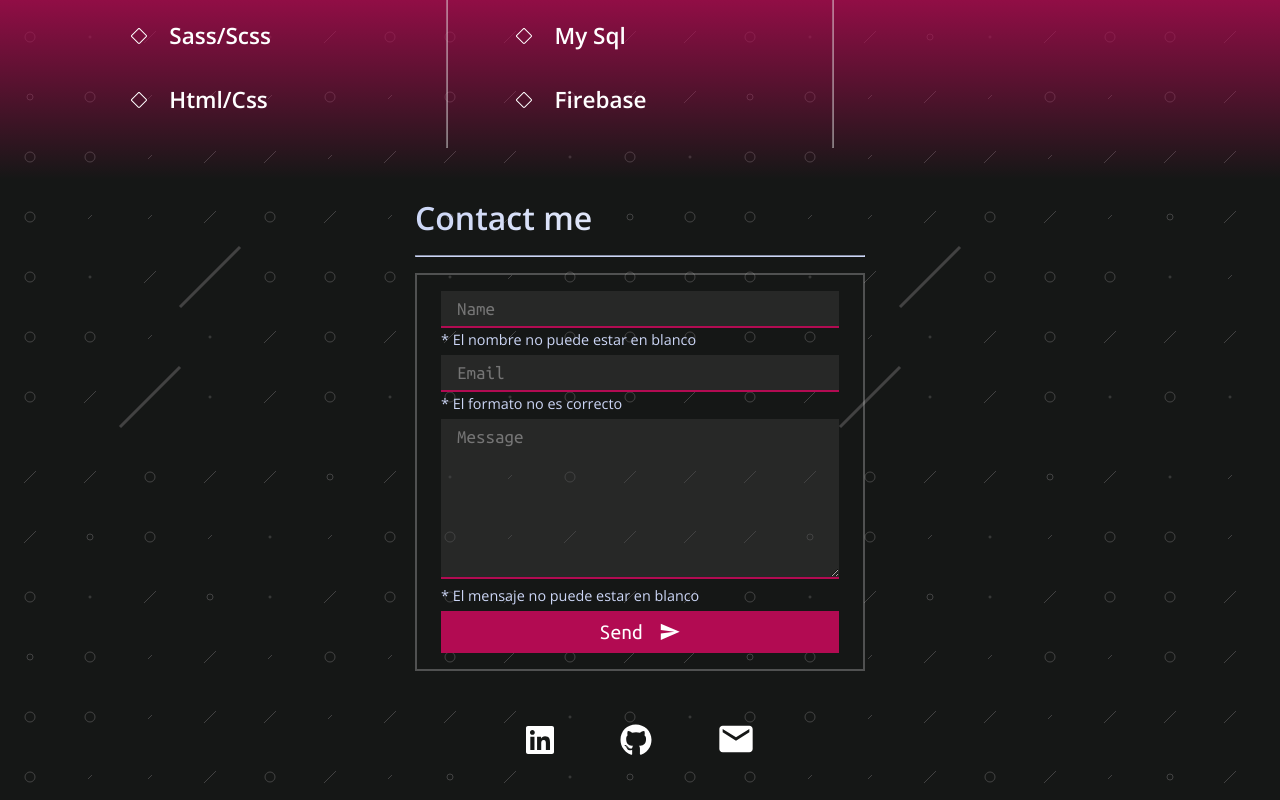
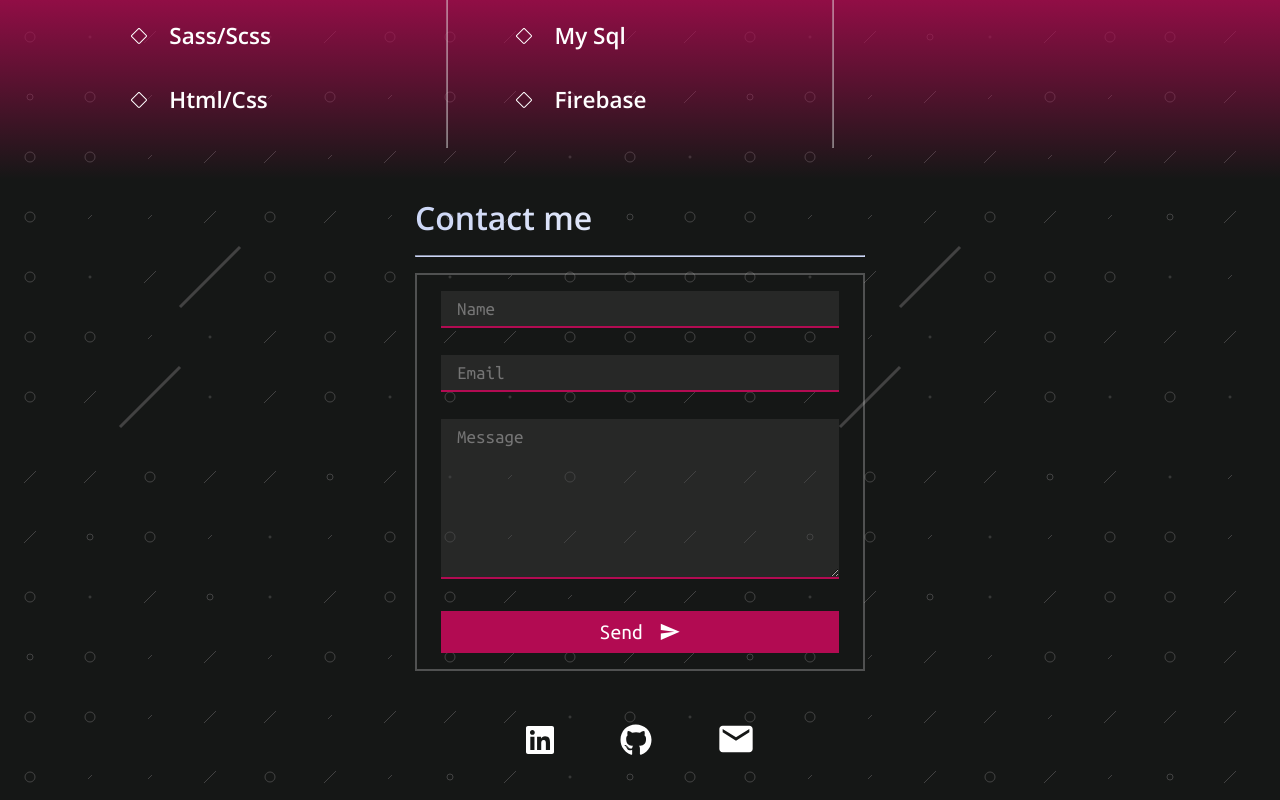
Before and after one commit to AndresJoaquinNino/my-web-site, a React (Create React App) app: page / in a window 1280 px wide. Shown: the part 1793-2593 px from the top of the page. Built offline with nearby package versions, Linux system fonts and the light colour scheme; the HTML template or start-up script is replaced by a standard one.

Commit message:
Validations for form

```diff
--- a/src/components/Contact.jsx
+++ b/src/components/Contact.jsx
@@ -1,40 +1,58 @@
 import './Contact.scss';
-import { FaGithub, FaLinkedin  } from "react-icons/fa";
-import { MdSend, MdEmail } from "react-icons/md";
+import { FaGithub, FaLinkedin  } from 'react-icons/fa';
+import { MdSend, MdEmail } from 'react-icons/md';
+import { Formik, Form, Field, ErrorMessage } from 'formik';
 
 const Contact = () => {
+
+    const validateForm = (values) => {
+        const errors = {};
+        for (const field in values){
+            if(values[field].trim() === '') errors[field] = '* Required'
+        }
+        const emailRegex = /^[A-Z0-9._%+-]+@[A-Z0-9.-]+\.[A-Z]{2,4}$/i;
+        if(!emailRegex.test(values.email)) errors.email = '* Invalid email address'
+        return errors;
+    }
+
     return (
         <div className='page__contact' id='contact'>
             <header className='gradient-text'>
                 <h1>Contact me</h1>
-                <hr className="divider-secondary" />
+                <hr className='divider-secondary' />
             </header>
-            <form className='form'>
-                <div className="form__group">
-                    <input type="text" className="form__group-input" placeholder='Name'/>
-                    <span className='form__group-msg'> * El nombre no puede estar en blanco</span>
+            <Formik
+                initialValues={{name:'',email:'',text:''}}
+                validate={validateForm}
+                onSubmit={value => console.log(value)}
+            >
+                <Form className='form'>
+                    <div className='form__group'>
+                        <Field type='text' name='name' className='form__group-input' placeholder='Name'/>
+                        <ErrorMessage name='name' className='form__group-msg'/>
                     </div>
-                <div className="form__group">
-                    <input type="email" className="form__group-input" placeholder='Email'/>
-                    <span className='form__group-msg'> * El formato no es correcto</span>
+                    <div className='form__group'>
+                        <Field type='email' name='email' className='form__group-input' placeholder='Email'/>
+                        <ErrorMessage name='email' className='form__group-msg'/>
                     </div>
-                <div className="form__group form__group--area">
-                    <textarea className="form__group-area" placeholder='Message'/>
-                    <span className='form__group-msg'> * El mensaje no puede estar en blanco</span>
+                    <div className='form__group form__group--area'>
+                        <Field as='textarea' name='text' className='form__group-area' placeholder='Message'/>
+                        <ErrorMessage name='text' className='form__group-msg'/>
                     </div>
-                <button className='btn btn--primary btn--full'>
+                    <button type='submit' className='btn btn--primary btn--full'>
                         <span>Send</span>
                         <MdSend/>
                     </button>
-            </form>
+                </Form>
+            </Formik>
             <div className='page__contact__icons'>
-                <a href="https://www.linkedin.com/in/andr%C3%A9s-joaquin-ni%C3%B1o-rodil/">
+                <a href='https://www.linkedin.com/in/andr%C3%A9s-joaquin-ni%C3%B1o-rodil/'>
                     <FaLinkedin/>
                 </a>
-                <a href="https://github.com/AndresJoaquinNino">
+                <a href='https://github.com/AndresJoaquinNino'>
                     <FaGithub/>
                 </a>
-                <a href="mailto:andresninorodil@gmail.com">
+                <a href='mailto:andresninorodil@gmail.com'>
                     <MdEmail className='page__contact__icons-bigger'/>
                 </a>
             </div>
```
Lines whose indentation alone changed are shown as unchanged.
